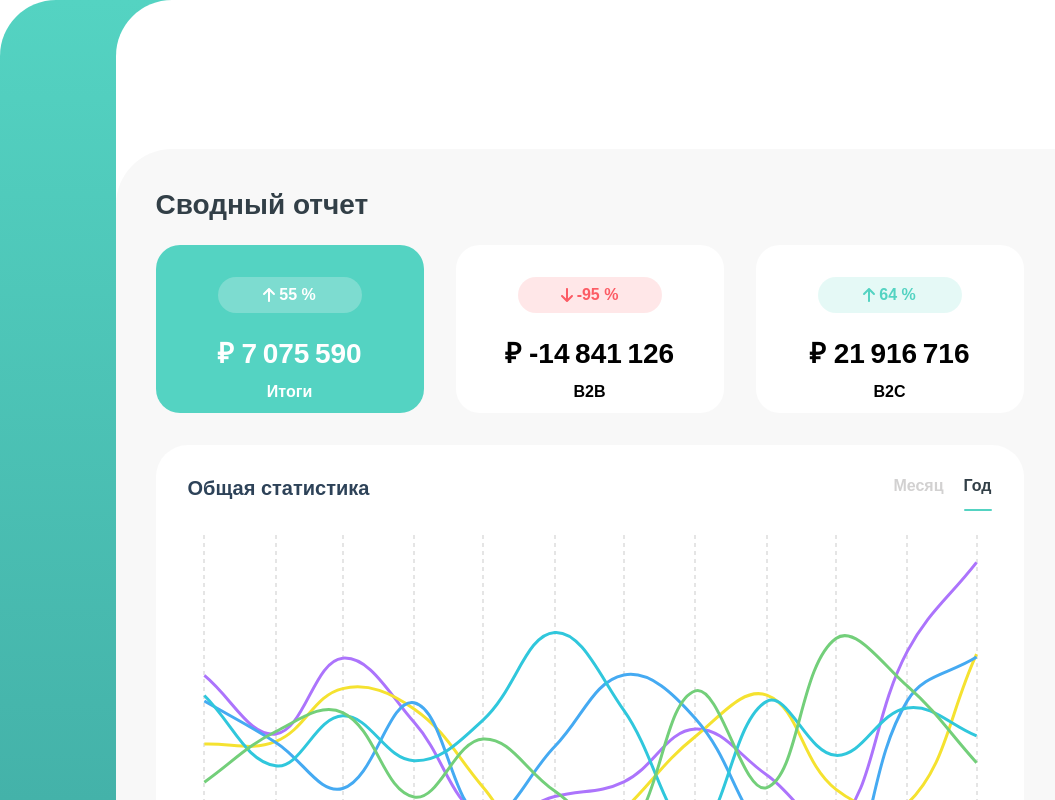
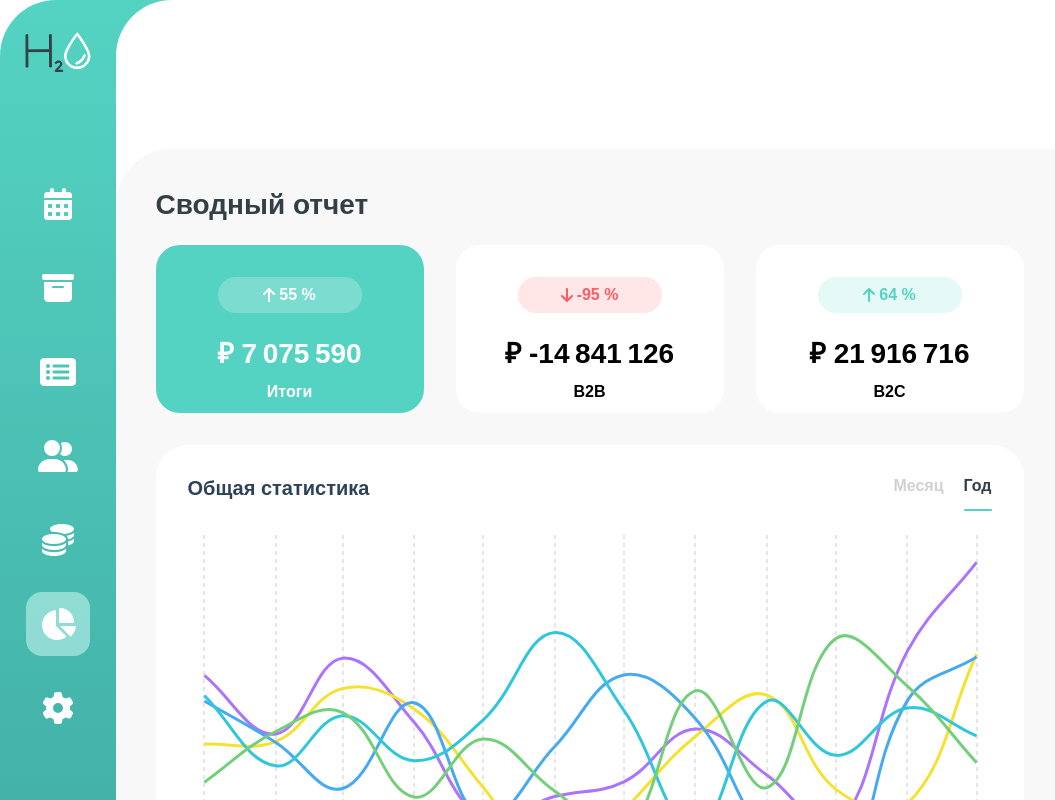
Before and after one commit to RomanChervakov/h2o, a React (Vite) app: page / in a window 1280 px wide. Shown: the top 800 px of the page, without its empty margins (0-1055 px from the left). Built offline with nearby package versions, Linux system fonts and the light colour scheme.

Commit message:
navigation

```diff
--- a/src/components/layout/layout-sidebar/LayoutSidebar.module.scss
+++ b/src/components/layout/layout-sidebar/LayoutSidebar.module.scss
@@ -1,4 +1,36 @@
 .sidebar {
+  display: flex;
+  flex-direction: column;
+  align-items: center;
   width: 127px;
   height: 100%;
 }
+
+.logo {
+  margin-top: 32px;
+}
+
+.navigation {
+  margin-top: 100px;
+  display: flex;
+  flex-direction: column;
+  align-items: center;
+  width: 100%;
+  height: 100%;
+  gap: 20px;
+}
+
+.button {
+  width: 64px;
+  height: 64px;
+  border-radius: 16px;
+  transition: background-color 0.25s ease;
+
+  &:hover {
+    background-color: rgba(169, 233, 224, 0.5);
+  }
+
+  &.active, &:active {
+    background-color: rgba(169, 233, 224, 0.75);
+  }
+}
--- a/src/components/layout/layout-sidebar/LayoutSidebar.tsx
+++ b/src/components/layout/layout-sidebar/LayoutSidebar.tsx
@@ -1,5 +1,72 @@
 import styles from "./LayoutSidebar.module.scss";
+import { FontAwesomeIcon } from "@fortawesome/react-fontawesome";
+import {
+  faCalendarDays,
+  faGear,
+  faUserFriends,
+  faCoins,
+  faChartPie,
+  faBoxArchive,
+  faRectangleList,
+} from "@fortawesome/free-solid-svg-icons";
+import logo from "../../../assets/logo.svg";
+import clsx from "clsx";
 
 export default function LayoutSidebar() {
-  return <nav className={styles.sidebar} />;
+  return (
+    <div className={styles.sidebar}>
+      <img src={logo} alt="logo" className={styles.logo} />
+      <nav className={styles.navigation}>
+        <button className={styles.button}>
+          <FontAwesomeIcon
+            icon={faCalendarDays}
+            size="2x"
+            style={{ color: "#FFFFFF" }}
+          />
+        </button>
+        <button className={styles.button}>
+          <FontAwesomeIcon
+            icon={faBoxArchive}
+            size="2x"
+            style={{ color: "#FFFFFF" }}
+          />
+        </button>
+        <button className={styles.button}>
+          <FontAwesomeIcon
+            icon={faRectangleList}
+            size="2x"
+            style={{ color: "#FFFFFF" }}
+          />
+        </button>
+        <button className={styles.button}>
+          <FontAwesomeIcon
+            icon={faUserFriends}
+            size="2x"
+            style={{ color: "#FFFFFF" }}
+          />
+        </button>
+        <button className={styles.button}>
+          <FontAwesomeIcon
+            icon={faCoins}
+            size="2x"
+            style={{ color: "#FFFFFF" }}
+          />
+        </button>
+        <button className={clsx(styles.button, styles.active)}>
+          <FontAwesomeIcon
+            icon={faChartPie}
+            size="2x"
+            style={{ color: "#FFFFFF" }}
+          />
+        </button>
+        <button className={styles.button}>
+          <FontAwesomeIcon
+            icon={faGear}
+            size="2x"
+            style={{ color: "#FFFFFF" }}
+          />
+        </button>
+      </nav>
+    </div>
+  );
 }
```
Also changed, not shown: src/assets/logo.svg (added).
